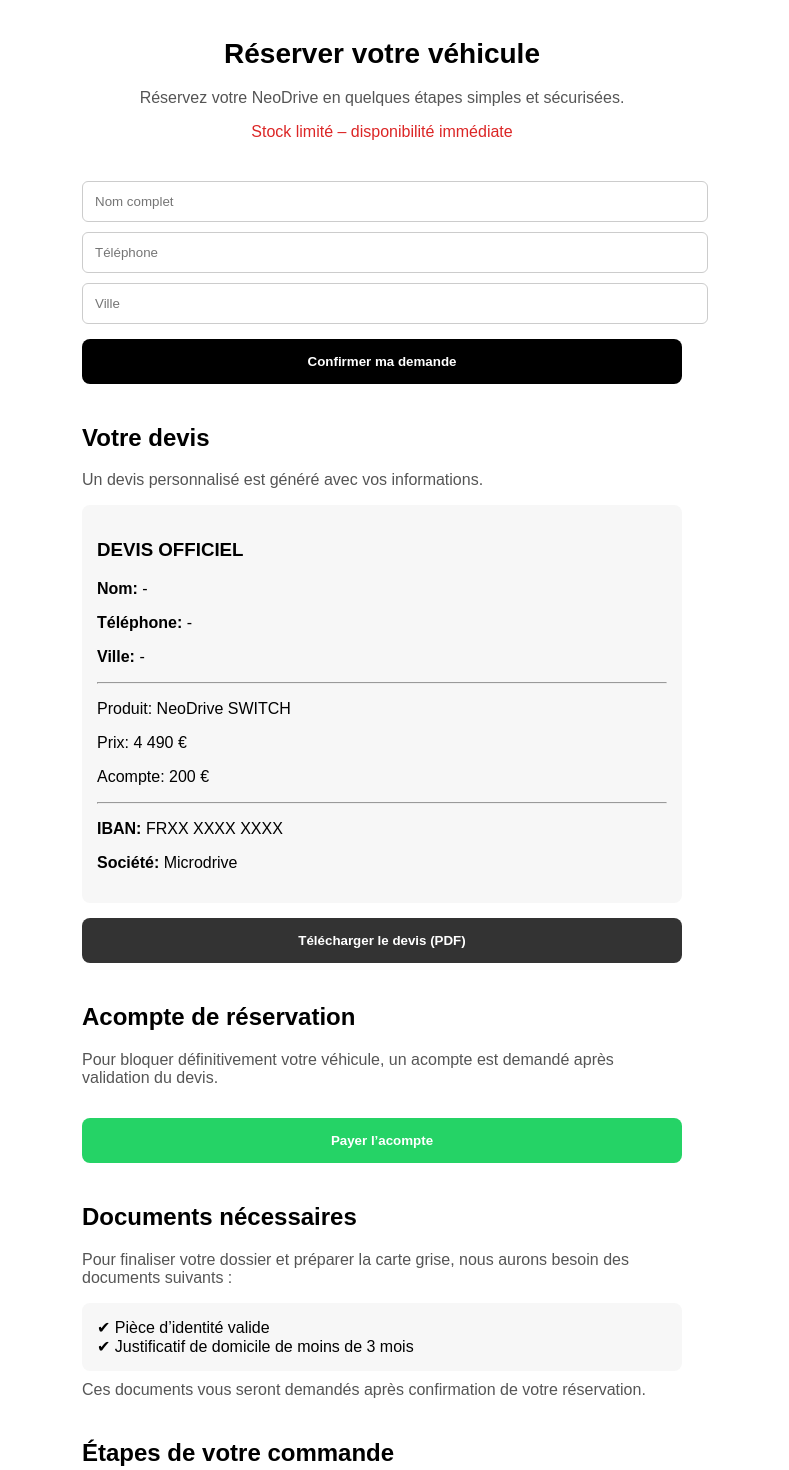
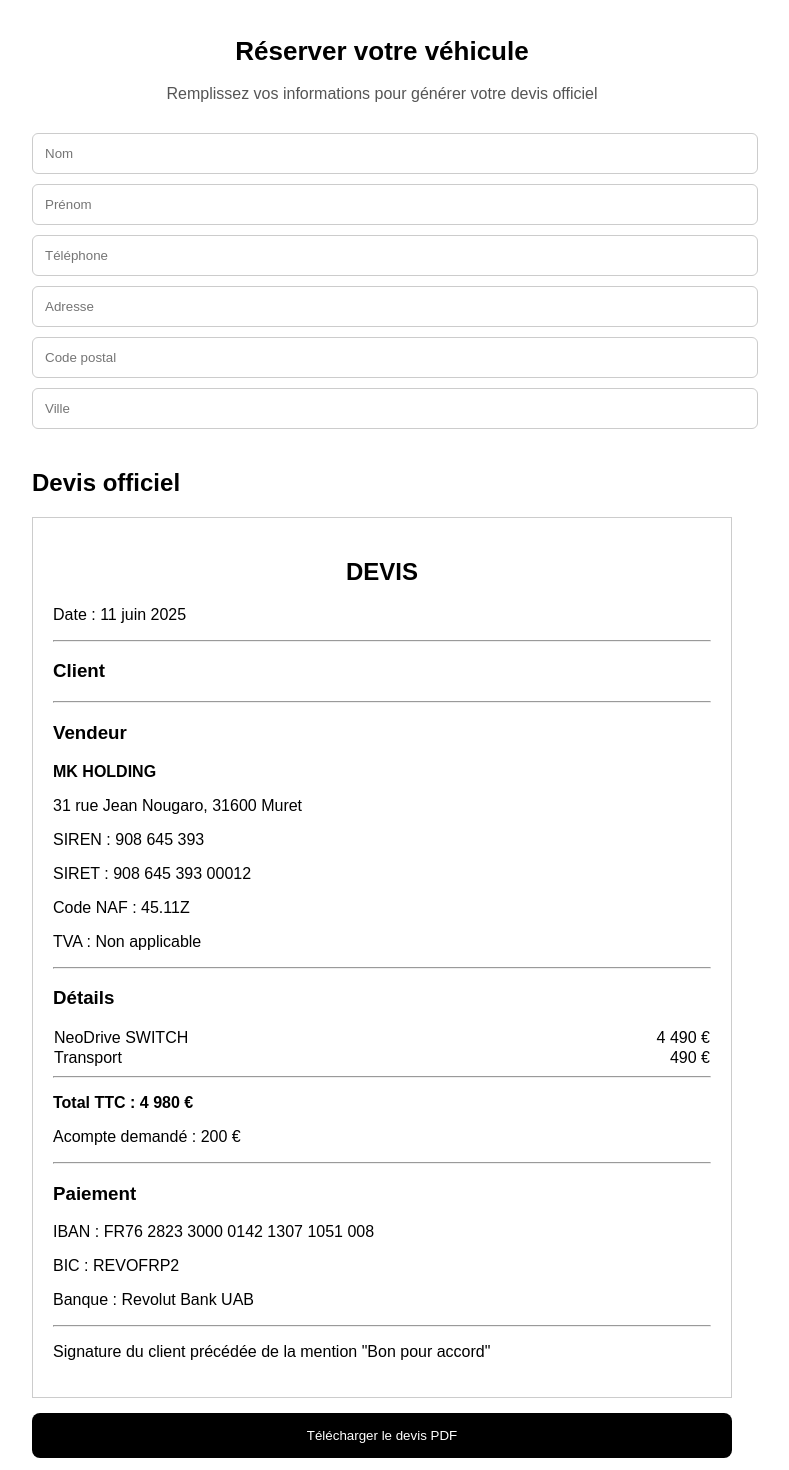
Before and after one commit to khelifamansour/neodrive-site, a Next.js app: page /reservation in a window 1280 px wide. Shown: the part 80-1550 px from the top of the page, without its empty margins (258-1047 px from the left). Built offline with nearby package versions, Linux system fonts and the light colour scheme.

Commit message:
Update page.tsx

```diff
--- a/app/reservation/page.tsx
+++ b/app/reservation/page.tsx
@@ -3,175 +3,126 @@
 import { useState } from "react";
 
 export default function Reservation() {
-  const [name, setName] = useState("");
+  const [nom, setNom] = useState("");
+  const [prenom, setPrenom] = useState("");
   const [phone, setPhone] = useState("");
-  const [city, setCity] = useState("");
+  const [adresse, setAdresse] = useState("");
+  const [cp, setCp] = useState("");
+  const [ville, setVille] = useState("");
 
-  const handleSubmit = (e: any) => {
-    e.preventDefault();
-
-    const message =
-      `Bonjour, je souhaite réserver un véhicule.\n\nNom: ${name}\nTéléphone: ${phone}\nVille: ${city}`;
-
-    window.open(
-      `https://wa.me/33628261446?text=${encodeURIComponent(message)}`,
-      "_blank"
-    );
-  };
+  const today = "11 juin 2025";
 
   return (
-    <main style={{ maxWidth: 600, margin: "auto", padding: 20, fontFamily: "Arial" }}>
+    <main style={{ maxWidth: 700, margin: "auto", padding: 20, fontFamily: "Arial" }}>
 
       {/* HEADER */}
       <div style={{ textAlign: "center" }}>
-        <h1 style={{ fontSize: 28, fontWeight: 700 }}>
+        <h1 style={{ fontSize: 26, fontWeight: 700 }}>
           Réserver votre véhicule
         </h1>
 
-        <p style={{ color: "#555", marginTop: 10 }}>
-          Réservez votre NeoDrive en quelques étapes simples et sécurisées.
-        </p>
-
-        <p style={{ color: "#dc2626", marginTop: 5 }}>
-          Stock limité – disponibilité immédiate
+        <p style={{ color: "#555" }}>
+          Remplissez vos informations pour générer votre devis officiel
         </p>
       </div>
 
       {/* FORM */}
-      <form onSubmit={handleSubmit} style={{ marginTop: 30 }}>
+      <div style={{ marginTop: 20 }}>
 
-        <input
-          placeholder="Nom complet"
-          value={name}
-          onChange={(e) => setName(e.target.value)}
-          style={input}
-        />
+        <input placeholder="Nom" value={nom} onChange={(e) => setNom(e.target.value)} style={input}/>
+        <input placeholder="Prénom" value={prenom} onChange={(e) => setPrenom(e.target.value)} style={input}/>
+        <input placeholder="Téléphone" value={phone} onChange={(e) => setPhone(e.target.value)} style={input}/>
+        <input placeholder="Adresse" value={adresse} onChange={(e) => setAdresse(e.target.value)} style={input}/>
+        <input placeholder="Code postal" value={cp} onChange={(e) => setCp(e.target.value)} style={input}/>
+        <input placeholder="Ville" value={ville} onChange={(e) => setVille(e.target.value)} style={input}/>
 
-        <input
-          placeholder="Téléphone"
-          value={phone}
-          onChange={(e) => setPhone(e.target.value)}
-          style={input}
-        />
+      </div>
 
-        <input
-          placeholder="Ville"
-          value={city}
-          onChange={(e) => setCity(e.target.value)}
-          style={input}
-        />
+      {/* DEVIS */}
+      <section style={{ marginTop: 40 }}>
+        <h2>Devis officiel</h2>
 
-        <button type="submit" style={button}>
-          Confirmer ma demande
-        </button>
-      </form>
+        <div id="devis" style={devisBox}>
 
-      {/* DEVIS PDF */}
-      <section style={{ marginTop: 40 }}>
-        <h2>Votre devis</h2>
+          <h2 style={{ textAlign: "center" }}>DEVIS</h2>
 
-        <p style={{ color: "#555" }}>
-          Un devis personnalisé est généré avec vos informations.
-        </p>
-
-        <div id="devis" style={box}>
-          <h3>DEVIS OFFICIEL</h3>
-
-          <p><strong>Nom:</strong> {name || "-"}</p>
-          <p><strong>Téléphone:</strong> {phone || "-"}</p>
-          <p><strong>Ville:</strong> {city || "-"}</p>
+          <p>Date : {today}</p>
 
           <hr />
 
-          <p>Produit: NeoDrive SWITCH</p>
-          <p>Prix: 4 490 €</p>
-          <p>Acompte: 200 €</p>
+          <h3>Client</h3>
+          <p>{prenom} {nom}</p>
+          <p>{adresse}</p>
+          <p>{cp} {ville}</p>
+          <p>{phone}</p>
 
           <hr />
 
-          <p><strong>IBAN:</strong> FRXX XXXX XXXX</p>
-          <p><strong>Société:</strong> Microdrive</p>
+          <h3>Vendeur</h3>
+          <p><strong>MK HOLDING</strong></p>
+          <p>31 rue Jean Nougaro, 31600 Muret</p>
+          <p>SIREN : 908 645 393</p>
+          <p>SIRET : 908 645 393 00012</p>
+          <p>Code NAF : 45.11Z</p>
+          <p>TVA : Non applicable</p>
+
+          <hr />
+
+          <h3>Détails</h3>
+          <table style={{ width: "100%", borderCollapse: "collapse" }}>
+            <tbody>
+              <tr>
+                <td>NeoDrive SWITCH</td>
+                <td style={{ textAlign: "right" }}>4 490 €</td>
+              </tr>
+              <tr>
+                <td>Transport</td>
+                <td style={{ textAlign: "right" }}>490 €</td>
+              </tr>
+            </tbody>
+          </table>
+
+          <hr />
+
+          <p><strong>Total TTC : 4 980 €</strong></p>
+          <p>Acompte demandé : 200 €</p>
+
+          <hr />
+
+          <h3>Paiement</h3>
+          <p>IBAN : FR76 2823 3000 0142 1307 1051 008</p>
+          <p>BIC : REVOFRP2</p>
+          <p>Banque : Revolut Bank UAB</p>
+
+          <hr />
+
+          <p>
+            Signature du client précédée de la mention "Bon pour accord"
+          </p>
+
         </div>
 
-        <button
-          onClick={() => window.print()}
-          style={pdfButton}
-        >
-          Télécharger le devis (PDF)
+        <button onClick={() => window.print()} style={pdfButton}>
+          Télécharger le devis PDF
         </button>
       </section>
 
       {/* PAYMENT */}
       <section style={{ marginTop: 40 }}>
-        <h2>Acompte de réservation</h2>
+        <h2>Paiement acompte</h2>
+        <p>Pour bloquer le véhicule, un acompte est demandé</p>
 
-        <p style={{ color: "#555" }}>
-          Pour bloquer définitivement votre véhicule, un acompte est demandé après validation du devis.
-        </p>
-
-        <a href="https://buy.stripe.com/YOUR_LINK_HERE" target="_blank">
-          <button style={payButton}>
-            Payer l’acompte
-          </button>
+        <a href="https://buy.stripe.com/YOUR_LINK" target="_blank">
+          <button style={payButton}>Payer l’acompte</button>
         </a>
       </section>
 
-      {/* DOCUMENTS */}
-      <section style={{ marginTop: 40 }}>
-        <h2>Documents nécessaires</h2>
-
-        <p style={{ color: "#555" }}>
-          Pour finaliser votre dossier et préparer la carte grise, nous aurons besoin des documents suivants :
-        </p>
-
-        <div style={box}>
-          ✔ Pièce d’identité valide<br />
-          ✔ Justificatif de domicile de moins de 3 mois
-        </div>
-
-        <p style={{ marginTop: 10, color: "#555" }}>
-          Ces documents vous seront demandés après confirmation de votre réservation.
-        </p>
-      </section>
-
-      {/* PROCESS */}
-      <section style={{ marginTop: 40 }}>
-        <h2>Étapes de votre commande</h2>
-
-        <div style={box}>
-          ✔ 1. Vous remplissez vos informations<br />
-          ✔ 2. Nous confirmons la disponibilité du véhicule<br />
-          ✔ 3. Vous recevez un devis officiel personnalisé<br />
-          ✔ 4. Vous validez le devis et payez un acompte<br />
-          ✔ 5. Vous envoyez vos documents administratifs<br />
-          ✔ 6. Paiement final avant immatriculation<br />
-          ✔ 7. Carte grise et livraison du véhicule
-        </div>
-      </section>
-
-      {/* FINAL CTA */}
-      <section style={{ marginTop: 40, textAlign: "center" }}>
-        <p style={{ fontWeight: 600 }}>
-          Une question ? Contactez-nous directement
-        </p>
-
-        <a href="https://wa.me/33628261446" target="_blank">
-          <button style={payButton}>
-            Discuter sur WhatsApp
-          </button>
-        </a>
-      </section>
-
-      {/* PRINT MODE */}
+      {/* PRINT */}
       <style>
         {`
         @media print {
-          body * {
-            visibility: hidden;
-          }
-          #devis, #devis * {
-            visibility: visible;
-          }
+          body * { visibility: hidden; }
+          #devis, #devis * { visibility: visible; }
         }
         `}
       </style>
@@ -190,15 +141,20 @@ const input = {
   border: "1px solid #ccc"
 };
 
-const button = {
+const devisBox = {
+  marginTop: 20,
+  background: "#fff",
+  padding: 20,
+  border: "1px solid #ccc"
+};
+
+const pdfButton = {
   marginTop: 15,
   padding: 15,
   background: "#000",
   color: "white",
   border: "none",
   borderRadius: 8,
-  fontWeight: 600,
-  cursor: "pointer",
   width: "100%"
 };
 
@@ -209,26 +165,5 @@ const payButton = {
   color: "white",
   border: "none",
   borderRadius: 8,
-  fontWeight: 600,
-  cursor: "pointer",
   width: "100%"
 };
-
-const pdfButton = {
-  marginTop: 15,
-  padding: 15,
-  background: "#333",
-  color: "white",
-  border: "none",
-  borderRadius: 8,
-  fontWeight: 600,
-  cursor: "pointer",
-  width: "100%"
-};
-
-const box = {
-  marginTop: 10,
-  background: "#f7f7f7",
-  padding: 15,
-  borderRadius: 8
-};
```
